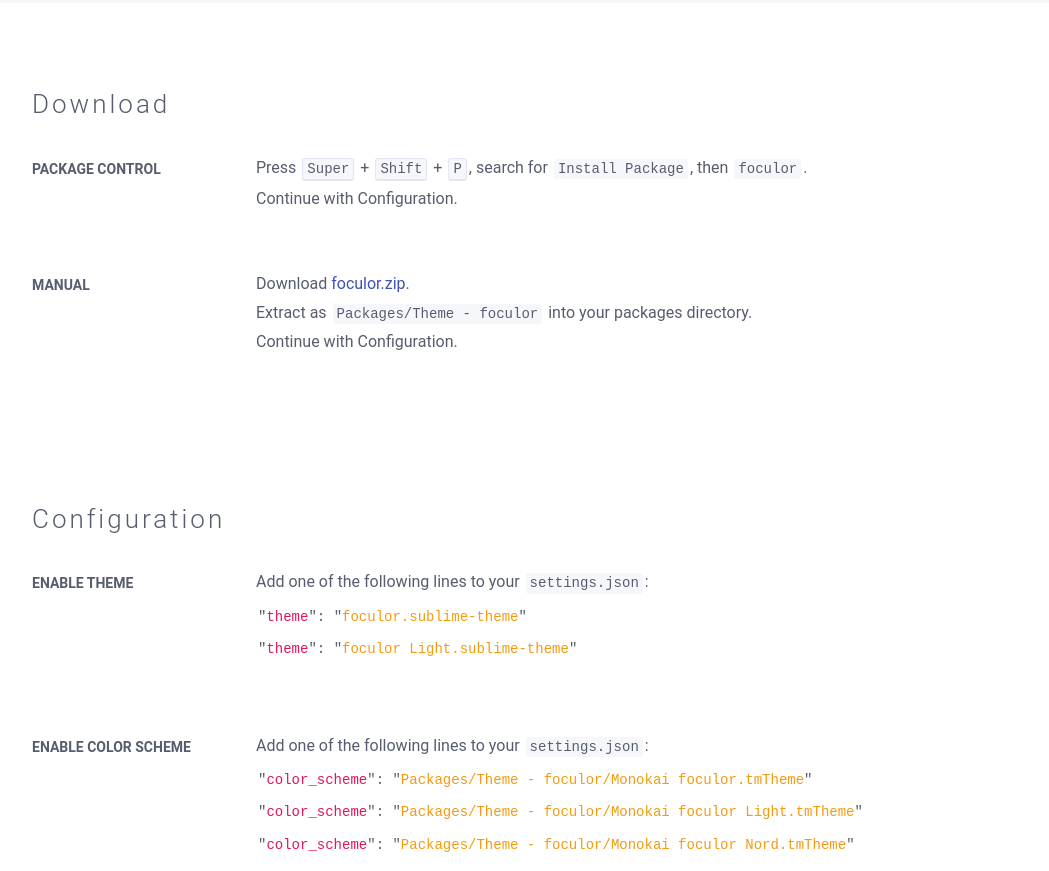
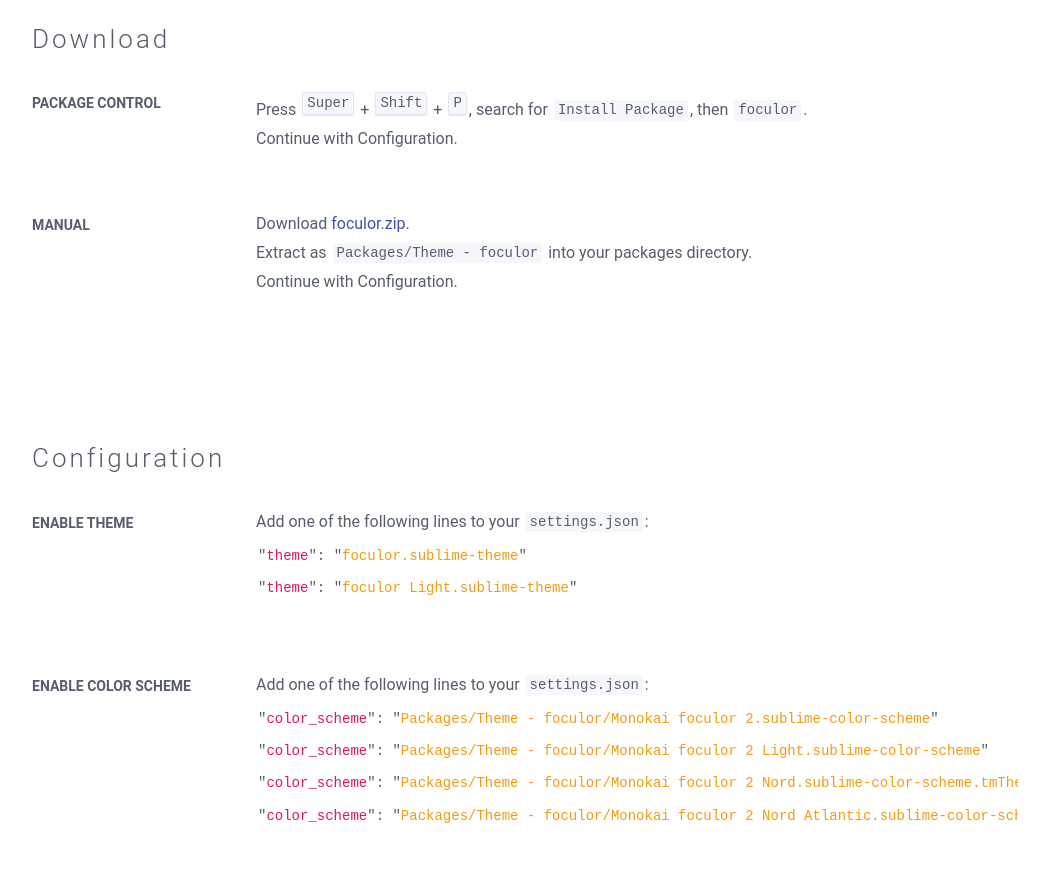
Before and after one commit to bluefirex/sublime-foculor, a plain HTML site: page docs/index.html in a window 1280 px wide. Shown: the part 1553-2424 px from the top of the page, without its empty margins (108-1157 px from the left). Drawn offline with Linux system fonts and the light colour scheme; a web font is replaced by a local one.

Commit message:
Update docs with Dark Nord Atlantic

```diff
--- a/docs/css/src.scss
+++ b/docs/css/src.scss
@@ -115,6 +115,9 @@
 	display: inline-block;
 	border-radius: 3px;
 
+	overflow-x: auto;
+	max-width: 760px;
+
 	padding: {
 		left: 4px;
 		right: 4px;
@@ -130,6 +133,11 @@
 	&:not(.no-bg) {
 		background: $lightBackground;
 	}
+}
+
+p code {
+	vertical-align: middle;
+	margin-top: -2px;
 }
 
 pre {
--- a/docs/index.html
+++ b/docs/index.html
@@ -82,6 +82,10 @@
 
 							<figure>
 								<a href="images/screenshots/overview_dark_nord.png"><img src="images/screenshots/overview_dark_nord.png" /></a>
+							</figure>
+
+							<figure>
+								<a href="images/screenshots/overview_dark_nord_atlantic.png"><img src="images/screenshots/overview_dark_nord_atlantic.png" /></a>
 							</figure>
 
 							<figure>
@@ -207,9 +211,10 @@
 					</p>
 
 					<p>
-						<pre class="no-bg">"<span class="h-kwd">color_scheme</span>": "<span class="h-str">Packages/Theme - foculor/Monokai foculor.tmTheme</span>"</pre>
-						<pre class="no-bg">"<span class="h-kwd">color_scheme</span>": "<span class="h-str">Packages/Theme - foculor/Monokai foculor Light.tmTheme</span>"</pre>
-						<pre class="no-bg">"<span class="h-kwd">color_scheme</span>": "<span class="h-str">Packages/Theme - foculor/Monokai foculor Nord.tmTheme</span>"</pre>
+						<pre class="no-bg">"<span class="h-kwd">color_scheme</span>": "<span class="h-str">Packages/Theme - foculor/Monokai foculor 2.sublime-color-scheme</span>"</pre>
+						<pre class="no-bg">"<span class="h-kwd">color_scheme</span>": "<span class="h-str">Packages/Theme - foculor/Monokai foculor 2 Light.sublime-color-scheme</span>"</pre>
+						<pre class="no-bg">"<span class="h-kwd">color_scheme</span>": "<span class="h-str">Packages/Theme - foculor/Monokai foculor 2 Nord.sublime-color-scheme.tmTheme</span>"</pre>
+						<pre class="no-bg">"<span class="h-kwd">color_scheme</span>": "<span class="h-str">Packages/Theme - foculor/Monokai foculor 2 Nord Atlantic.sublime-color-scheme.tmTheme</span>"</pre>
 					</p>
 				</article>
 			</div>
```
Also changed, not shown: docs/css/build.css, 1 other file.
